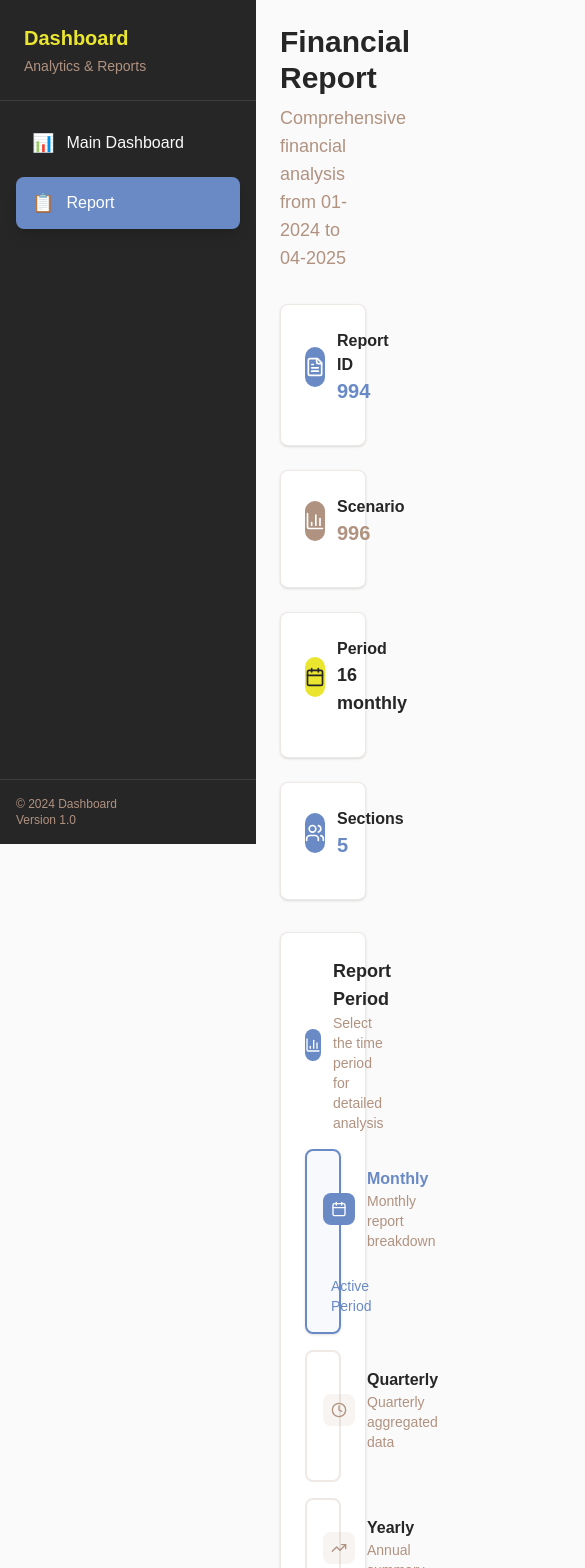
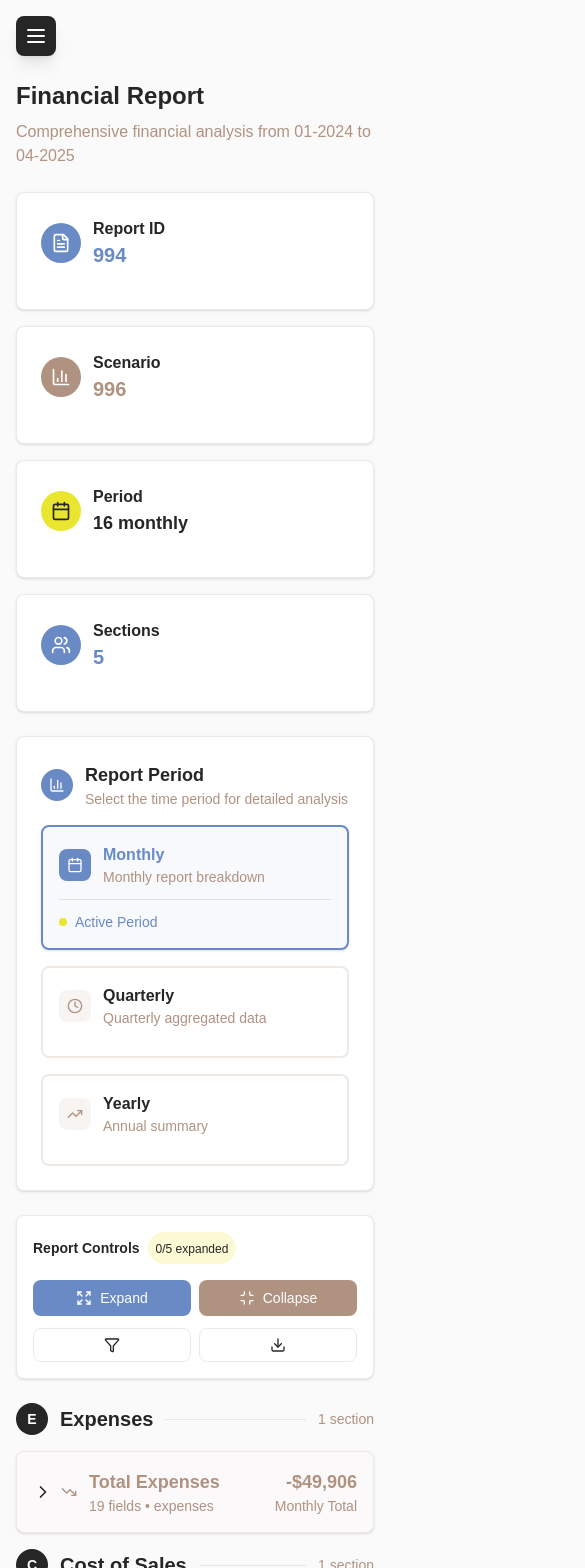
Before and after one commit to HassanKourani/dashbaord-kudwa, a Next.js app: page /report in a window 390 px wide. Shown: the top 1568 px of the page, 585 px wide, since content can reach past the window. Built offline with nearby package versions, Linux system fonts and the light colour scheme.

Commit message:
feat: make the view more responsive and add sidebar burger for mobile

```diff
--- a/src/app/components/Sidebar.tsx
+++ b/src/app/components/Sidebar.tsx
@@ -1,10 +1,13 @@
 "use client";
 
+import { useState } from "react";
 import Link from "next/link";
 import { usePathname } from "next/navigation";
+import { Menu, X } from "lucide-react";
 
 export default function Sidebar() {
   const pathname = usePathname();
+  const [isMobileMenuOpen, setIsMobileMenuOpen] = useState(false);
 
   const menuItems = [
     {
@@ -19,8 +22,43 @@ export default function Sidebar() {
     },
   ];
 
+  const toggleMobileMenu = () => {
+    setIsMobileMenuOpen(!isMobileMenuOpen);
+  };
+
+  const closeMobileMenu = () => {
+    setIsMobileMenuOpen(false);
+  };
+
   return (
-    <div className="fixed left-0 top-0 w-64 h-screen bg-[#262626] text-[#FBFAFA] flex flex-col z-50">
+    <>
+      {/* Mobile Menu Button */}
+      <button
+        onClick={toggleMobileMenu}
+        className="fixed top-4 left-4 z-50 lg:hidden bg-[#262626] text-[#FBFAFA] p-2 rounded-lg shadow-lg hover:bg-[#B09280] transition-colors"
+        aria-label="Toggle menu"
+      >
+        {isMobileMenuOpen ? (
+          <X className="w-6 h-6" />
+        ) : (
+          <Menu className="w-6 h-6" />
+        )}
+      </button>
+
+      {/* Mobile Overlay */}
+      {isMobileMenuOpen && (
+        <div
+          className="fixed inset-0 backdrop-blur-sm bg-white/10 z-40 lg:hidden"
+          onClick={closeMobileMenu}
+        />
+      )}
+
+      {/* Sidebar */}
+      <div
+        className={`fixed left-0 top-0 w-64 h-screen bg-[#262626] text-[#FBFAFA] flex flex-col z-50 transform transition-transform duration-300 ease-in-out ${
+          isMobileMenuOpen ? "translate-x-0" : "-translate-x-full"
+        } lg:translate-x-0`}
+      >
         <div className="p-6 border-b border-[#B09280]/20">
           <h1 className="text-xl font-bold text-[#EAE62F]">Dashboard</h1>
           <p className="text-sm text-[#B09280] mt-1">Analytics & Reports</p>
@@ -34,6 +72,7 @@ export default function Sidebar() {
                 <li key={item.name}>
                   <Link
                     href={item.href}
+                    onClick={closeMobileMenu}
                     className={`flex items-center gap-3 px-4 py-3 rounded-lg transition-all duration-200 hover:bg-[#B09280]/10 ${
                       isActive
                         ? "bg-[#698AC5] text-white shadow-lg"
@@ -51,10 +90,11 @@ export default function Sidebar() {
 
         <div className="p-4 border-t border-[#B09280]/20">
           <div className="text-xs text-[#B09280]">
-          <p>© 2024 Dashboard</p>
+            <p>© 2025 Dashboard</p>
             <p>Version 1.0</p>
           </div>
         </div>
       </div>
+    </>
   );
 }
--- a/src/app/components/charts/BarChart.tsx
+++ b/src/app/components/charts/BarChart.tsx
@@ -37,9 +37,15 @@ export default function CustomBarChart({
   const colors = ["#698AC5", "#B09280", "#EAE62F", "#262626"];
 
   return (
-    <div className="bg-white rounded-lg shadow-sm border border-[#B09280]/20 p-6">
-      <h3 className="text-lg font-semibold text-[#262626] mb-4">{title}</h3>
-      <ResponsiveContainer width="100%" height={300}>
+    <div className="bg-white rounded-lg shadow-sm border border-[#B09280]/20 p-4 lg:p-6">
+      <h3 className="text-base lg:text-lg font-semibold text-[#262626] mb-4">
+        {title}
+      </h3>
+      <ResponsiveContainer
+        width="100%"
+        height={250}
+        className="min-h-[200px] lg:min-h-[300px]"
+      >
         <BarChart
           data={chartData}
           margin={{ top: 20, right: 30, left: 20, bottom: 5 }}
--- a/src/app/components/charts/LineChart.tsx
+++ b/src/app/components/charts/LineChart.tsx
@@ -37,9 +37,15 @@ export default function CustomLineChart({
   const colors = ["#698AC5", "#B09280", "#EAE62F", "#262626", "#FBFAFA"];
 
   return (
-    <div className="bg-white rounded-lg shadow-sm border border-[#B09280]/20 p-6">
-      <h3 className="text-lg font-semibold text-[#262626] mb-4">{title}</h3>
-      <ResponsiveContainer width="100%" height={300}>
+    <div className="bg-white rounded-lg shadow-sm border border-[#B09280]/20 p-4 lg:p-6">
+      <h3 className="text-base lg:text-lg font-semibold text-[#262626] mb-4">
+        {title}
+      </h3>
+      <ResponsiveContainer
+        width="100%"
+        height={250}
+        className="min-h-[200px] lg:min-h-[300px]"
+      >
         <LineChart
           data={chartData}
           margin={{ top: 5, right: 30, left: 20, bottom: 5 }}
--- a/src/app/components/charts/MixedChart.tsx
+++ b/src/app/components/charts/MixedChart.tsx
@@ -39,9 +39,15 @@ export default function MixedChart({
   const lineColor = "#EAE62F";
 
   return (
-    <div className="bg-white rounded-lg shadow-sm border border-[#B09280]/20 p-6">
-      <h3 className="text-lg font-semibold text-[#262626] mb-4">{title}</h3>
-      <ResponsiveContainer width="100%" height={400}>
+    <div className="bg-white rounded-lg shadow-sm border border-[#B09280]/20 p-4 lg:p-6">
+      <h3 className="text-base lg:text-lg font-semibold text-[#262626] mb-4">
+        {title}
+      </h3>
+      <ResponsiveContainer
+        width="100%"
+        height={300}
+        className="min-h-[250px] lg:min-h-[400px]"
+      >
         <ComposedChart
           data={chartData}
           margin={{ top: 20, right: 30, left: 20, bottom: 5 }}
--- a/src/app/components/charts/PieChart.tsx
+++ b/src/app/components/charts/PieChart.tsx
@@ -26,9 +26,15 @@ export default function CustomPieChart({ data, title }: PieChartProps) {
   const COLORS = ["#698AC5", "#B09280", "#EAE62F", "#262626", "#FBFAFA"];
 
   return (
-    <div className="bg-white rounded-lg shadow-sm border border-[#B09280]/20 p-6">
-      <h3 className="text-lg font-semibold text-[#262626] mb-4">{title}</h3>
-      <ResponsiveContainer width="100%" height={300}>
+    <div className="bg-white rounded-lg shadow-sm border border-[#B09280]/20 p-4 lg:p-6">
+      <h3 className="text-base lg:text-lg font-semibold text-[#262626] mb-4">
+        {title}
+      </h3>
+      <ResponsiveContainer
+        width="100%"
+        height={250}
+        className="min-h-[200px] lg:min-h-[300px]"
+      >
         <PieChart>
           <Pie
             data={chartData}
--- a/src/app/components/report/ReportControls.tsx
+++ b/src/app/components/report/ReportControls.tsx
@@ -17,8 +17,8 @@ export default function ReportControls({
 }: ReportControlsProps) {
   return (
     <div className="bg-white rounded-lg shadow-sm border border-[#B09280]/20 p-4 mb-6">
-      <div className="flex items-center justify-between">
-        <div className="flex items-center gap-4">
+      <div className="flex flex-col lg:flex-row lg:items-center lg:justify-between gap-4">
+        {/* Header Section */}
         <div className="flex items-center gap-2">
           <h3 className="text-sm font-semibold text-[#262626]">
             Report Controls
@@ -29,36 +29,41 @@ export default function ReportControls({
             </span>
           </div>
         </div>
-        </div>
 
-        <div className="flex items-center gap-3">
-          <div className="flex items-center gap-2">
+        {/* Controls Section */}
+        <div className="flex flex-col sm:flex-row items-start sm:items-center gap-3">
+          {/* Expand/Collapse Controls */}
+          <div className="flex items-center gap-2 w-full sm:w-auto">
             <button
               onClick={onExpandAll}
-              className="flex items-center gap-2 px-3 py-2 bg-[#698AC5] text-white text-sm rounded-lg hover:bg-[#5a7cb0] transition-colors"
+              className="flex items-center justify-center gap-2 px-3 py-2 bg-[#698AC5] text-white text-sm rounded-lg hover:bg-[#5a7cb0] transition-colors flex-1 sm:flex-initial"
             >
               <Expand className="w-4 h-4" />
-              Expand All
+              <span className="hidden sm:inline">Expand All</span>
+              <span className="sm:hidden">Expand</span>
             </button>
             <button
               onClick={onCollapseAll}
-              className="flex items-center gap-2 px-3 py-2 bg-[#B09280] text-white text-sm rounded-lg hover:bg-[#9d8070] transition-colors"
+              className="flex items-center justify-center gap-2 px-3 py-2 bg-[#B09280] text-white text-sm rounded-lg hover:bg-[#9d8070] transition-colors flex-1 sm:flex-initial"
             >
               <Minimize className="w-4 h-4" />
-              Collapse All
+              <span className="hidden sm:inline">Collapse All</span>
+              <span className="sm:hidden">Collapse</span>
             </button>
           </div>
 
-          <div className="w-px h-6 bg-[#B09280]/20"></div>
+          {/* Divider - Hidden on mobile */}
+          <div className="hidden sm:block w-px h-6 bg-[#B09280]/20"></div>
 
-          <div className="flex items-center gap-2">
-            <button className="flex items-center gap-2 px-3 py-2 border border-[#B09280]/20 text-[#262626] text-sm rounded-lg hover:bg-[#FBFAFA] transition-colors">
+          {/* Additional Actions */}
+          <div className="flex items-center gap-2 w-full sm:w-auto">
+            <button className="flex items-center justify-center gap-2 px-3 py-2 border border-[#B09280]/20 text-[#262626] text-sm rounded-lg hover:bg-[#FBFAFA] transition-colors flex-1 sm:flex-initial">
               <Filter className="w-4 h-4" />
-              Filter
+              <span className="hidden sm:inline">Filter</span>
             </button>
-            <button className="flex items-center gap-2 px-3 py-2 border border-[#B09280]/20 text-[#262626] text-sm rounded-lg hover:bg-[#FBFAFA] transition-colors">
+            <button className="flex items-center justify-center gap-2 px-3 py-2 border border-[#B09280]/20 text-[#262626] text-sm rounded-lg hover:bg-[#FBFAFA] transition-colors flex-1 sm:flex-initial">
               <Download className="w-4 h-4" />
-              Export
+              <span className="hidden sm:inline">Export</span>
             </button>
           </div>
         </div>
--- a/src/app/dashboard/page.tsx
+++ b/src/app/dashboard/page.tsx
@@ -40,7 +40,7 @@ export default function Dashboard() {
 
   if (loading) {
     return (
-      <div className="p-6 flex items-center justify-center min-h-[400px]">
+      <div className="p-4 lg:p-6 flex items-center justify-center min-h-[400px]">
         <div className="text-center">
           <Loader2 className="w-8 h-8 animate-spin text-[#698AC5] mx-auto mb-4" />
           <p className="text-[#B09280]">Loading {selectedPeriod} data...</p>
@@ -51,8 +51,8 @@ export default function Dashboard() {
 
   if (error) {
     return (
-      <div className="p-6">
-        <div className="bg-white rounded-lg shadow-sm border border-[#B09280]/20 p-6">
+      <div className="p-4 lg:p-6">
+        <div className="bg-white rounded-lg shadow-sm border border-[#B09280]/20 p-4 lg:p-6">
           <div className="flex items-center gap-3 text-[#B09280]">
             <AlertCircle className="w-6 h-6" />
             <div>
@@ -67,8 +67,8 @@ export default function Dashboard() {
 
   if (!data) {
     return (
-      <div className="p-6">
-        <div className="bg-white rounded-lg shadow-sm border border-[#B09280]/20 p-6">
+      <div className="p-4 lg:p-6">
+        <div className="bg-white rounded-lg shadow-sm border border-[#B09280]/20 p-4 lg:p-6">
           <p className="text-[#B09280]">No data available</p>
         </div>
       </div>
@@ -76,12 +76,12 @@ export default function Dashboard() {
   }
 
   return (
-    <div className="p-6">
-      <div className="mb-8">
-        <h1 className="text-3xl font-bold text-[#262626] mb-2">
+    <div className="p-4 lg:p-6">
+      <div className="mb-6 lg:mb-8">
+        <h1 className="text-2xl lg:text-3xl font-bold text-[#262626] mb-2">
           Main Dashboard
         </h1>
-        <p className="text-[#B09280] text-lg">
+        <p className="text-[#B09280] text-base lg:text-lg">
           Analytics and insights for {data.mainDashboard.startDate} -{" "}
           {data.mainDashboard.endDate}
         </p>
@@ -97,7 +97,7 @@ export default function Dashboard() {
           <h2 className="text-xl font-semibold text-[#262626] mb-4">
             Key Performance Indicators
           </h2>
-          <div className="grid grid-cols-1 md:grid-cols-2 lg:grid-cols-4 gap-6">
+          <div className="grid grid-cols-1 sm:grid-cols-2 lg:grid-cols-4 gap-4 lg:gap-6">
             {data.mainDashboardKPIs.topKPIs.map((kpi, index) => (
               <KPICard key={index} kpi={kpi} isTopKPI={true} />
             ))}
@@ -110,7 +110,7 @@ export default function Dashboard() {
           <h2 className="text-xl font-semibold text-[#262626] mb-4">
             Financial Metrics
           </h2>
-          <div className="grid grid-cols-1 md:grid-cols-2 lg:grid-cols-3 gap-6">
+          <div className="grid grid-cols-1 md:grid-cols-2 lg:grid-cols-3 gap-4 lg:gap-6">
             {data.mainDashboardKPIs.KPIs.map((kpi, index) => (
               <KPICard key={index} kpi={kpi} />
             ))}
@@ -118,7 +118,7 @@ export default function Dashboard() {
         </div>
       )}
 
-      <div className="space-y-8">
+      <div className="space-y-6 lg:space-y-8">
         {data.mainDashboard.charts.cashAtBank.length > 0 && (
           <CustomLineChart
             data={data.mainDashboard.charts.cashAtBank}
@@ -127,7 +127,7 @@ export default function Dashboard() {
           />
         )}
 
-        <div className="grid grid-cols-1 lg:grid-cols-2 gap-8">
+        <div className="grid grid-cols-1 lg:grid-cols-2 gap-6 lg:gap-8">
           {data.mainDashboard.charts.expenseSplit.length > 0 && (
             <CustomPieChart
               data={data.mainDashboard.charts.expenseSplit}
--- a/src/app/layout.tsx
+++ b/src/app/layout.tsx
@@ -29,7 +29,9 @@ export default function RootLayout({
         className={`${geistSans.variable} ${geistMono.variable} antialiased`}
       >
         <Sidebar />
-        <main className="ml-64 bg-[#FBFAFA] min-h-screen">{children}</main>
+        <main className="lg:ml-64 bg-[#FBFAFA] min-h-screen pt-16 lg:pt-0">
+          {children}
+        </main>
       </body>
     </html>
   );
--- a/src/app/report/page.tsx
+++ b/src/app/report/page.tsx
@@ -49,7 +49,7 @@ export default function Report() {
 
   if (loading) {
     return (
-      <div className="p-6 flex items-center justify-center min-h-[400px]">
+      <div className="p-4 lg:p-6 flex items-center justify-center min-h-[400px]">
         <div className="text-center">
           <Loader2 className="w-8 h-8 animate-spin text-[#698AC5] mx-auto mb-4" />
           <p className="text-[#B09280]">Loading report data...</p>
@@ -60,8 +60,8 @@ export default function Report() {
 
   if (error) {
     return (
-      <div className="p-6">
-        <div className="bg-white rounded-lg shadow-sm border border-[#B09280]/20 p-6">
+      <div className="p-4 lg:p-6">
+        <div className="bg-white rounded-lg shadow-sm border border-[#B09280]/20 p-4 lg:p-6">
           <div className="flex items-center gap-3 text-[#B09280]">
             <AlertCircle className="w-6 h-6" />
             <div>
@@ -76,8 +76,8 @@ export default function Report() {
 
   if (!data) {
     return (
-      <div className="p-6">
-        <div className="bg-white rounded-lg shadow-sm border border-[#B09280]/20 p-6">
+      <div className="p-4 lg:p-6">
+        <div className="bg-white rounded-lg shadow-sm border border-[#B09280]/20 p-4 lg:p-6">
           <p className="text-[#B09280]">No report data available</p>
         </div>
       </div>
@@ -126,18 +126,18 @@ export default function Report() {
   };
 
   return (
-    <div className="p-6">
-      <div className="mb-8">
-        <h1 className="text-3xl font-bold text-[#262626] mb-2">
+    <div className="p-4 lg:p-6">
+      <div className="mb-6 lg:mb-8">
+        <h1 className="text-2xl lg:text-3xl font-bold text-[#262626] mb-2">
           Financial Report
         </h1>
-        <p className="text-[#B09280] text-lg">
+        <p className="text-[#B09280] text-base lg:text-lg">
           Comprehensive financial analysis from {data.reportResult.startingDate}{" "}
           to {data.reportResult.endingDate}
         </p>
       </div>
 
-      <div className="grid grid-cols-1 md:grid-cols-4 gap-6 mb-8">
+      <div className="grid grid-cols-1 sm:grid-cols-2 lg:grid-cols-4 gap-4 lg:gap-6 mb-6 lg:mb-8">
         <div className="bg-white rounded-lg shadow-sm border border-[#B09280]/20 p-6">
           <div className="flex items-center gap-3 mb-4">
             <div className="w-10 h-10 bg-[#698AC5] rounded-full flex items-center justify-center">
@@ -207,7 +207,7 @@ export default function Report() {
         expandedSections={expandedSections.size}
       />
 
-      <div className="space-y-6">
+      <div className="space-y-4 lg:space-y-6">
         {Object.entries(sectionsByType).map(([type, sections]) => (
           <div key={type} className="space-y-4">
             <div className="flex items-center gap-3 mb-4">
```
Lines whose indentation alone changed are shown as unchanged.
